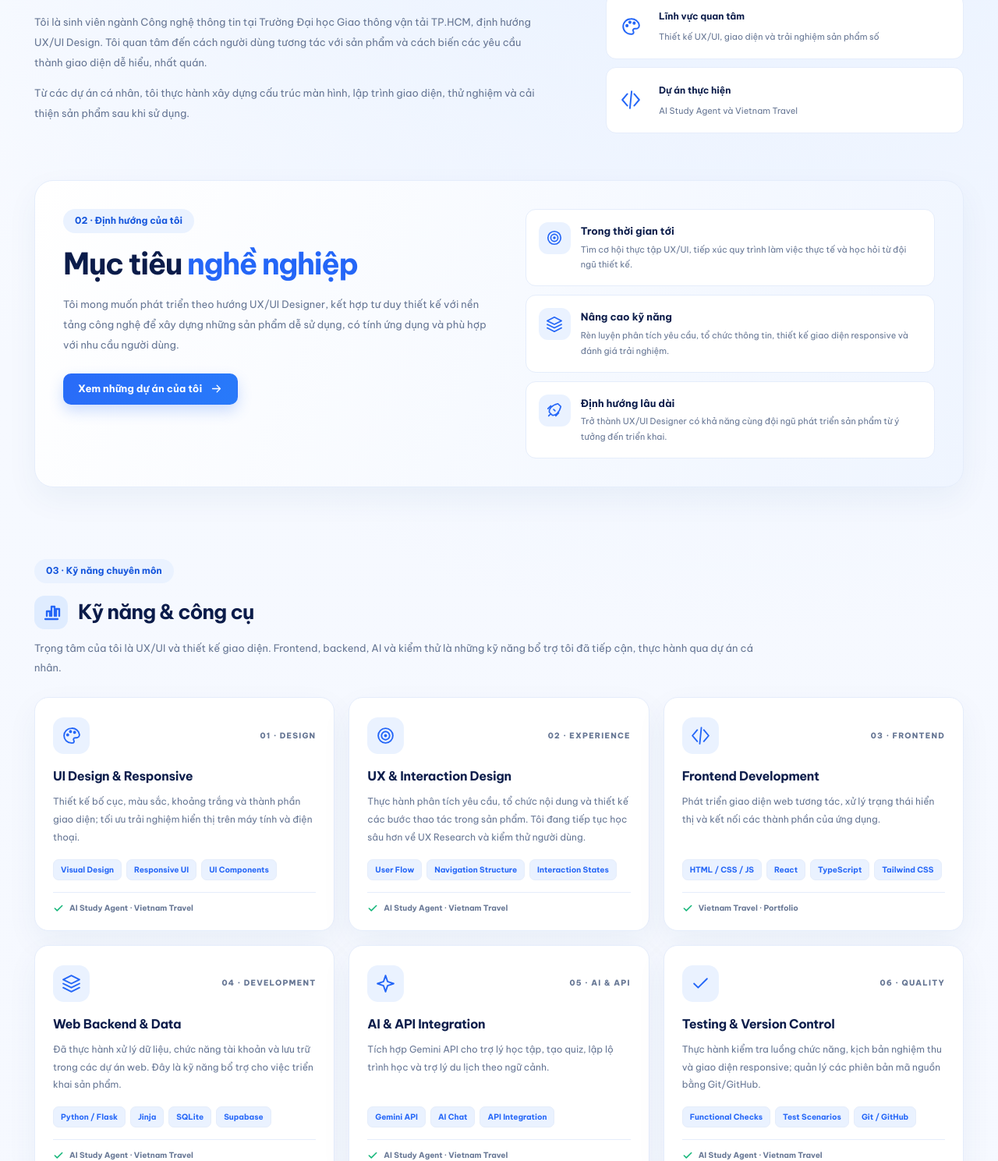
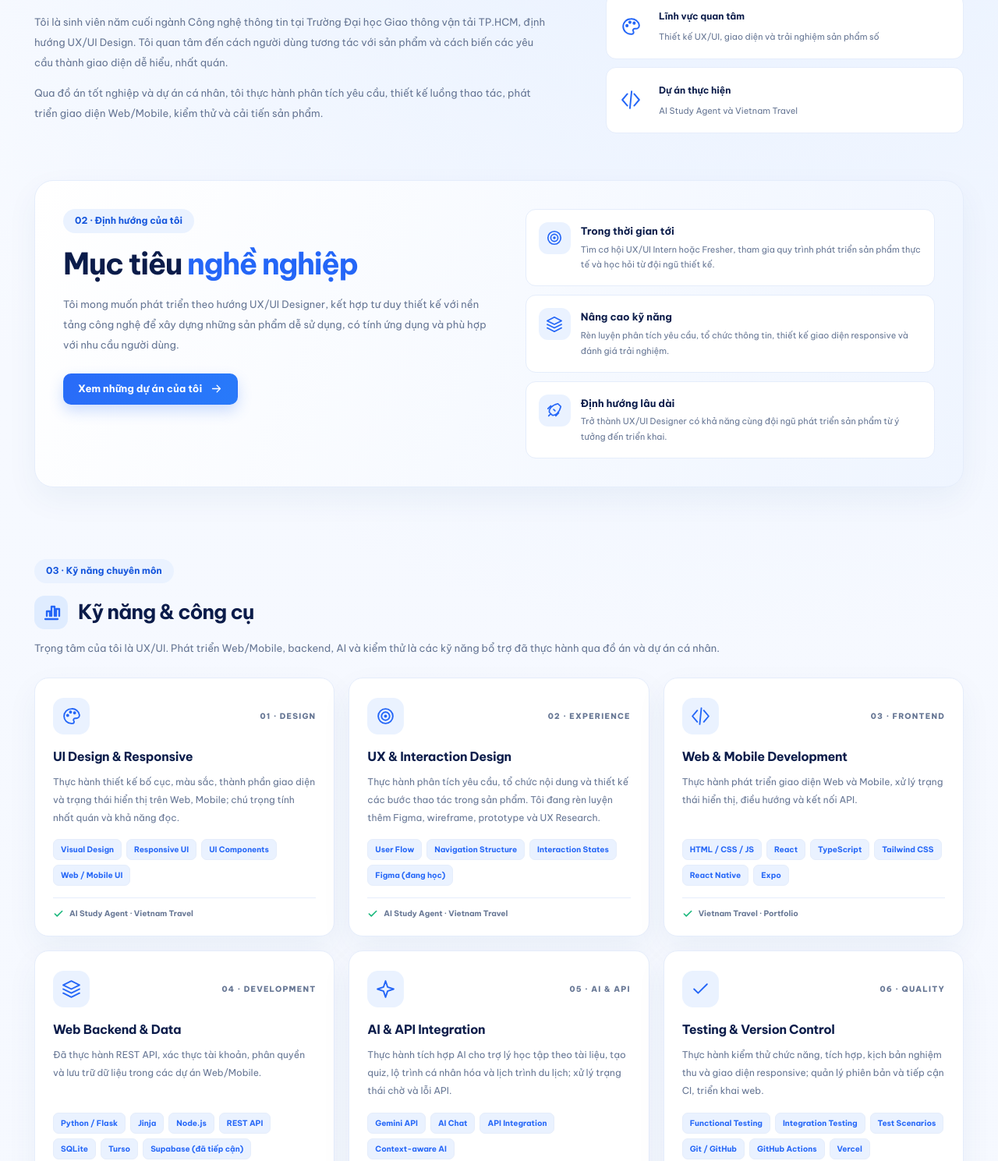
Before and after one commit to nguyencongthanh09102005-beep/CV, a plain HTML site: page index.html in a window 1280 px wide. Shown: the part 771-2260 px from the top of the page at 78% size. Drawn offline with Linux system fonts and the light colour scheme.

Commit message:
Update UX/UI portfolio and downloadable resume
* Update portfolio skills and two project case studies

* Replace downloadable resume with updated UX/UI CV

```diff
--- a/index.html
+++ b/index.html
@@ -69,8 +69,8 @@
       <div class="hero-copy reveal">
         <div class="eyebrow"><span>👋</span> Chào mừng bạn đến với portfolio của tôi!</div>
         <h1>Xin chào, tôi là<br><span>Nguyễn Công Thành</span></h1>
-        <p class="hero-role">UX/UI Designer <span>&amp;</span> Front-End Developer</p>
-        <p class="hero-desc">Tôi thiết kế và xây dựng những sản phẩm số thân thiện, dễ sử dụng, tập trung vào trải nghiệm người dùng và giá trị thực tế.</p>
+        <p class="hero-role">UX/UI Designer <span>·</span> Intern / Fresher</p>
+        <p class="hero-desc">Tôi định hướng UX/UI Design, kết hợp tư duy thiết kế, phát triển giao diện và kiểm thử để xây dựng sản phẩm số dễ sử dụng.</p>
         <div class="hero-buttons">
           <a class="btn btn-primary btn-large" href="#projects"><svg class="icon"><use href="#i-eye"/></svg> Xem Portfolio <svg class="icon"><use href="#i-arrow"/></svg></a>
           <a class="btn btn-outline btn-large" href="cv.pdf" download="Nguyen-Cong-Thanh-CV.pdf"><svg class="icon"><use href="#i-down"/></svg> Tải CV</a>
@@ -97,8 +97,8 @@
       <div class="about-grid">
         <div>
           <h2 id="about-title">Thiết kế trải nghiệm,<br><span>không chỉ là giao diện.</span></h2>
-          <p>Tôi là sinh viên ngành Công nghệ thông tin tại Trường Đại học Giao thông vận tải TP.HCM, định hướng UX/UI Design. Tôi quan tâm đến cách người dùng tương tác với sản phẩm và cách biến các yêu cầu thành giao diện dễ hiểu, nhất quán.</p>
-          <p>Từ các dự án cá nhân, tôi thực hành xây dựng cấu trúc màn hình, lập trình giao diện, thử nghiệm và cải thiện sản phẩm sau khi sử dụng.</p>
+          <p>Tôi là sinh viên năm cuối ngành Công nghệ thông tin tại Trường Đại học Giao thông vận tải TP.HCM, định hướng UX/UI Design. Tôi quan tâm đến cách người dùng tương tác với sản phẩm và cách biến các yêu cầu thành giao diện dễ hiểu, nhất quán.</p>
+          <p>Qua đồ án tốt nghiệp và dự án cá nhân, tôi thực hành phân tích yêu cầu, thiết kế luồng thao tác, phát triển giao diện Web/Mobile, kiểm thử và cải tiến sản phẩm.</p>
         </div>
         <div class="about-metrics">
           <div><svg class="icon"><use href="#i-book"/></svg><strong>Học vấn</strong><span>Công nghệ thông tin · Đại học GTVT TP.HCM</span></div>
@@ -117,7 +117,7 @@
           <a href="#projects" class="btn btn-primary">Xem những dự án của tôi <svg class="icon"><use href="#i-arrow"/></svg></a>
         </div>
         <div class="goals-cards">
-          <article><span class="goal-symbol"><svg class="icon"><use href="#i-target"/></svg></span><div><h3>Trong thời gian tới</h3><p>Tìm cơ hội thực tập UX/UI, tiếp xúc quy trình làm việc thực tế và học hỏi từ đội ngũ thiết kế.</p></div></article>
+          <article><span class="goal-symbol"><svg class="icon"><use href="#i-target"/></svg></span><div><h3>Trong thời gian tới</h3><p>Tìm cơ hội UX/UI Intern hoặc Fresher, tham gia quy trình phát triển sản phẩm thực tế và học hỏi từ đội ngũ thiết kế.</p></div></article>
           <article><span class="goal-symbol"><svg class="icon"><use href="#i-layers"/></svg></span><div><h3>Nâng cao kỹ năng</h3><p>Rèn luyện phân tích yêu cầu, tổ chức thông tin, thiết kế giao diện responsive và đánh giá trải nghiệm.</p></div></article>
           <article><span class="goal-symbol"><svg class="icon"><use href="#i-rocket"/></svg></span><div><h3>Định hướng lâu dài</h3><p>Trở thành UX/UI Designer có khả năng cùng đội ngũ phát triển sản phẩm từ ý tưởng đến triển khai.</p></div></article>
         </div>
@@ -126,48 +126,48 @@
     <section class="skills-section page-width" id="skills" aria-labelledby="skills-title">
       <div class="eyebrow skills-eyebrow">03 · Kỹ năng chuyên môn</div>
       <div class="section-title-row"><span class="section-icon"><svg class="icon"><use href="#i-chart"/></svg></span><h2 id="skills-title">Kỹ năng &amp; công cụ</h2></div>
-      <p class="section-intro">Trọng tâm của tôi là UX/UI và thiết kế giao diện. Frontend, backend, AI và kiểm thử là những kỹ năng bổ trợ tôi đã tiếp cận, thực hành qua dự án cá nhân.</p>
+      <p class="section-intro">Trọng tâm của tôi là UX/UI. Phát triển Web/Mobile, backend, AI và kiểm thử là các kỹ năng bổ trợ đã thực hành qua đồ án và dự án cá nhân.</p>
       <div class="skills-grid">
         <article class="skill-card" aria-label="UI Design và Responsive">
           <div class="skill-top"><span class="skill-card-icon"><svg class="icon"><use href="#i-palette"/></svg></span><span class="skill-category">01 · DESIGN</span></div>
           <h3>UI Design &amp; Responsive</h3>
-          <p>Thiết kế bố cục, màu sắc, khoảng trắng và thành phần giao diện; tối ưu trải nghiệm hiển thị trên máy tính và điện thoại.</p>
-          <div class="skill-tag-row"><span>Visual Design</span><span>Responsive UI</span><span>UI Components</span></div>
+          <p>Thực hành thiết kế bố cục, màu sắc, thành phần giao diện và trạng thái hiển thị trên Web, Mobile; chú trọng tính nhất quán và khả năng đọc.</p>
+          <div class="skill-tag-row"><span>Visual Design</span><span>Responsive UI</span><span>UI Components</span><span>Web / Mobile UI</span></div>
           <div class="skill-evidence"><svg class="icon"><use href="#i-check"/></svg> AI Study Agent · Vietnam Travel</div>
         </article>
         <article class="skill-card" aria-label="UX và thiết kế tương tác">
           <div class="skill-top"><span class="skill-card-icon"><svg class="icon"><use href="#i-target"/></svg></span><span class="skill-category">02 · EXPERIENCE</span></div>
           <h3>UX &amp; Interaction Design</h3>
-          <p>Thực hành phân tích yêu cầu, tổ chức nội dung và thiết kế các bước thao tác trong sản phẩm. Tôi đang tiếp tục học sâu hơn về UX Research và kiểm thử người dùng.</p>
-          <div class="skill-tag-row"><span>User Flow</span><span>Navigation Structure</span><span>Interaction States</span></div>
+          <p>Thực hành phân tích yêu cầu, tổ chức nội dung và thiết kế các bước thao tác trong sản phẩm. Tôi đang rèn luyện thêm Figma, wireframe, prototype và UX Research.</p>
+          <div class="skill-tag-row"><span>User Flow</span><span>Navigation Structure</span><span>Interaction States</span><span>Figma (đang học)</span></div>
           <div class="skill-evidence"><svg class="icon"><use href="#i-check"/></svg> AI Study Agent · Vietnam Travel</div>
         </article>
         <article class="skill-card" aria-label="Frontend Development">
           <div class="skill-top"><span class="skill-card-icon"><svg class="icon"><use href="#i-code"/></svg></span><span class="skill-category">03 · FRONTEND</span></div>
-          <h3>Frontend Development</h3>
-          <p>Phát triển giao diện web tương tác, xử lý trạng thái hiển thị và kết nối các thành phần của ứng dụng.</p>
-          <div class="skill-tag-row"><span>HTML / CSS / JS</span><span>React</span><span>TypeScript</span><span>Tailwind CSS</span></div>
+          <h3>Web &amp; Mobile Development</h3>
+          <p>Thực hành phát triển giao diện Web và Mobile, xử lý trạng thái hiển thị, điều hướng và kết nối API.</p>
+          <div class="skill-tag-row"><span>HTML / CSS / JS</span><span>React</span><span>TypeScript</span><span>Tailwind CSS</span><span>React Native</span><span>Expo</span></div>
           <div class="skill-evidence"><svg class="icon"><use href="#i-check"/></svg> Vietnam Travel · Portfolio</div>
         </article>
         <article class="skill-card" aria-label="Backend và Database">
           <div class="skill-top"><span class="skill-card-icon"><svg class="icon"><use href="#i-layers"/></svg></span><span class="skill-category">04 · DEVELOPMENT</span></div>
           <h3>Web Backend &amp; Data</h3>
-          <p>Đã thực hành xử lý dữ liệu, chức năng tài khoản và lưu trữ trong các dự án web. Đây là kỹ năng bổ trợ cho việc triển khai sản phẩm.</p>
-          <div class="skill-tag-row"><span>Python / Flask</span><span>Jinja</span><span>SQLite</span><span>Supabase</span></div>
+          <p>Đã thực hành REST API, xác thực tài khoản, phân quyền và lưu trữ dữ liệu trong các dự án Web/Mobile.</p>
+          <div class="skill-tag-row"><span>Python / Flask</span><span>Jinja</span><span>Node.js</span><span>REST API</span><span>SQLite</span><span>Turso</span><span>Supabase (đã tiếp cận)</span></div>
           <div class="skill-evidence"><svg class="icon"><use href="#i-check"/></svg> AI Study Agent · Vietnam Travel</div>
         </article>
         <article class="skill-card" aria-label="AI và API Integration">
           <div class="skill-top"><span class="skill-card-icon"><svg class="icon"><use href="#i-spark"/></svg></span><span class="skill-category">05 · AI &amp; API</span></div>
           <h3>AI &amp; API Integration</h3>
-          <p>Tích hợp Gemini API cho trợ lý học tập, tạo quiz, lập lộ trình học và trợ lý du lịch theo ngữ cảnh.</p>
-          <div class="skill-tag-row"><span>Gemini API</span><span>AI Chat</span><span>API Integration</span></div>
+          <p>Thực hành tích hợp AI cho trợ lý học tập theo tài liệu, tạo quiz, lộ trình cá nhân hóa và lịch trình du lịch; xử lý trạng thái chờ và lỗi API.</p>
+          <div class="skill-tag-row"><span>Gemini API</span><span>AI Chat</span><span>API Integration</span><span>Context-aware AI</span></div>
           <div class="skill-evidence"><svg class="icon"><use href="#i-check"/></svg> AI Study Agent · Vietnam Travel</div>
         </article>
         <article class="skill-card" aria-label="Kiểm thử và quản lý phiên bản">
           <div class="skill-top"><span class="skill-card-icon"><svg class="icon"><use href="#i-check"/></svg></span><span class="skill-category">06 · QUALITY</span></div>
           <h3>Testing &amp; Version Control</h3>
-          <p>Thực hành kiểm tra luồng chức năng, kịch bản nghiệm thu và giao diện responsive; quản lý các phiên bản mã nguồn bằng Git/GitHub.</p>
-          <div class="skill-tag-row"><span>Functional Checks</span><span>Test Scenarios</span><span>Git / GitHub</span></div>
+          <p>Thực hành kiểm thử chức năng, tích hợp, kịch bản nghiệm thu và giao diện responsive; quản lý phiên bản và tiếp cận CI, triển khai web.</p>
+          <div class="skill-tag-row"><span>Functional Testing</span><span>Integration Testing</span><span>Test Scenarios</span><span>Git / GitHub</span><span>GitHub Actions</span><span>Vercel</span></div>
           <div class="skill-evidence"><svg class="icon"><use href="#i-check"/></svg> AI Study Agent · Vietnam Travel</div>
         </article>
 
@@ -218,8 +218,8 @@
             </div>
             <div class="feature-card-body">
               <div class="card-title-row"><span class="card-icon"><svg class="icon"><use href="#i-spark"/></svg></span><h3>AI Study Agent</h3></div>
-              <div class="tags"><span>UX/UI Design</span><span>Web Application</span><span>AI Learning</span></div>
-              <p>Nền tảng hỗ trợ sinh viên học tập thông minh: quản lý môn học, tài liệu, quiz, kế hoạch học và chat AI.</p>
+              <div class="tags"><span>UX/UI Design</span><span>Web / Mobile</span><span>AI Learning</span></div>
+              <p>Đồ án tốt nghiệp Web/Mobile hỗ trợ học tập theo đề cương, lộ trình cá nhân hóa, quiz, theo dõi tiến độ và trợ lý AI.</p>
               <div class="card-actions"><a class="btn btn-primary" href="#ai-case">Xem case study <svg class="icon"><use href="#i-arrow"/></svg></a><a class="btn btn-outline" href="https://github.com/nguyencongthanh09102005-beep/AI-Study-Agent" target="_blank" rel="noopener noreferrer" title="Mở mã nguồn dự án AI Study Agent trên GitHub"><svg class="icon"><use href="#i-github"/></svg> GitHub</a><a class="btn btn-outline" href="https://ai-study-agent-alpha.vercel.app/" target="_blank" rel="noopener noreferrer" title="Bản xem thử trên Vercel: dữ liệu chỉ lưu tạm, không tải tài liệu riêng"><svg class="icon"><use href="#i-monitor"/></svg> Xem website</a></div>
             </div>
           </article>
@@ -232,8 +232,8 @@
             </div>
             <div class="feature-card-body">
               <div class="card-title-row"><span class="card-icon travel-icon"><svg class="icon"><use href="#i-map"/></svg></span><h3>Vietnam Travel</h3></div>
-              <div class="tags"><span>UX/UI Design</span><span>HTML / CSS</span><span>JavaScript</span></div>
-              <p>Website khám phá du lịch Việt Nam với giao diện trực quan, khả năng hiển thị trên nhiều thiết bị và bản đồ tương tác.</p>
+              <div class="tags"><span>UX/UI Design</span><span>React / TypeScript</span><span>AI &amp; Maps</span></div>
+              <p>Website khám phá Việt Nam với bản đồ tương tác, AI lập lịch trình theo ngân sách và sở thích, hỗ trợ lưu và chỉnh sửa hành trình.</p>
               <div class="card-actions"><a class="btn btn-primary" href="#travel-case">Xem dự án <svg class="icon"><use href="#i-arrow"/></svg></a><a class="btn btn-outline" href="https://vietnamtravel-nine.vercel.app/" target="_blank" rel="noopener noreferrer">Demo <svg class="icon"><use href="#i-arrow-up"/></svg></a></div>
             </div>
           </article>
@@ -256,17 +256,17 @@
               <div class="project-visual study-art case-hero-art"><div class="screen laptop-screen"><div class="screen-top"><span class="screen-brand">◆ StudyAgent</span><span>⌕ &nbsp; ◌ &nbsp; ●</span></div><div class="screen-body"><div class="mini-sidebar"><i></i><i></i><i></i><i></i><i></i><i></i></div><div class="mini-content"><strong>Chào mừng trở lại!</strong><span class="mini-subtitle">Hôm nay bạn muốn học gì?</span><div class="mini-stats"><span>◉ <b>04</b></span><span>▣ <b>12</b></span><span>▦ <b>08</b></span></div><div class="mini-panels"><div class="mini-chart"><div class="mini-wave"></div></div><div class="mini-calendar">● ● · ●<br>· ● ● ·<br>● · ● ●</div></div><div class="mini-lines"><i></i><i></i><i></i></div></div></div></div><div class="laptop-base"></div><div class="phone-preview study-phone"><span class="phone-notch"></span><strong>Study Agent</strong><span class="phone-blue"></span><span class="phone-box"></span><span class="phone-box"></span><span class="phone-chart"></span></div></div>
               <div class="thumbnail-row"><div class="mini-shot shot-dashboard"><svg class="icon"><use href="#i-chart"/></svg><span>Dashboard</span></div><div class="mini-shot shot-study"><svg class="icon"><use href="#i-book"/></svg><span>Quản lý môn học</span></div><div class="mini-shot shot-chat"><svg class="icon"><use href="#i-message"/></svg><span>Chat AI</span></div></div>
             </div>
-            <div class="case-body"><h3>AI Study Agent</h3><div class="tags"><span>UX/UI Design</span><span>Web Application</span><span>Đồ án cá nhân</span></div><p>Nền tảng hỗ trợ sinh viên học tập với tính năng quản lý môn học, tài liệu, quiz, kế hoạch học và trợ lý AI theo định hướng cá nhân hóa.</p>
-              <div class="case-facts"><div><h4><svg class="icon"><use href="#i-target"/></svg> Bài toán</h4><p>Thông tin môn học, tài liệu và lịch ôn tập có thể phân tán, khó theo dõi.</p></div><div><h4><svg class="icon"><use href="#i-spark"/></svg> Giải pháp</h4><p>Tập trung các hoạt động học vào một không gian thống nhất, dễ truy cập.</p></div><div><h4><svg class="icon"><use href="#i-code"/></svg> Công nghệ</h4><p>Flask, Jinja, HTML/CSS, JavaScript, Chart.js.</p></div><div><h4><svg class="icon"><use href="#i-user"/></svg> Vai trò</h4><p>Thiết kế giao diện và phát triển ứng dụng trong đồ án cá nhân.</p></div></div>
+            <div class="case-body"><h3>AI Study Agent</h3><div class="tags"><span>UX/UI Design</span><span>Web / Mobile</span><span>Đồ án tốt nghiệp</span></div><p>Hệ thống trợ lý học tập đa nền tảng gồm Web sinh viên, ứng dụng Mobile và trang quản trị. Hỗ trợ lộ trình theo đề cương, quiz theo buổi, theo dõi điểm yếu, tiến độ và chuẩn đầu ra CLO.</p>
+              <div class="case-facts"><div><h4><svg class="icon"><use href="#i-target"/></svg> Bài toán</h4><p>Tài liệu, lịch học và tiến độ ôn tập phân tán; sinh viên khó xác định nội dung cần học và mức độ đạt chuẩn đầu ra.</p></div><div><h4><svg class="icon"><use href="#i-spark"/></svg> Giải pháp</h4><p>Tổ chức luồng học theo môn, chương và buổi; tích hợp quiz, trợ lý AI theo học liệu và theo dõi tiến độ trong một không gian thống nhất.</p></div><div><h4><svg class="icon"><use href="#i-code"/></svg> Công nghệ</h4><p>Flask, Jinja, JavaScript, Chart.js, SQLite, React Native / Expo và Gemini API.</p></div><div><h4><svg class="icon"><use href="#i-user"/></svg> Vai trò</h4><p>Phân tích yêu cầu, thiết kế giao diện Web/Mobile/Admin, phát triển chức năng và thực hành kiểm thử luồng học, phân quyền, xử lý lỗi AI.</p></div></div>
               <div class="case-footer"><a href="https://github.com/nguyencongthanh09102005-beep/AI-Study-Agent" target="_blank" rel="noopener noreferrer" class="btn btn-outline" title="Mở mã nguồn dự án AI Study Agent trên GitHub"><svg class="icon"><use href="#i-github"/></svg> GitHub</a><a class="btn btn-outline" href="https://ai-study-agent-alpha.vercel.app/" target="_blank" rel="noopener noreferrer" title="Bản xem thử trên Vercel: dữ liệu chỉ lưu tạm, không tải tài liệu riêng"><svg class="icon"><use href="#i-monitor"/></svg> Xem website</a><span class="work-note">Demo Vercel lưu dữ liệu tạm · Không tải tài liệu cá nhân</span></div>
             </div>
           </article>
-          <article class="case-card" id="travel-case" data-categories="ux frontend">
+          <article class="case-card" id="travel-case" data-categories="ux web frontend">
             <div class="case-visual"><div class="project-visual travel-art case-hero-art"><div class="travel-backdrop"></div><div class="screen travel-laptop"><div class="travel-screen-top"><span>🌏 Vietnam Travel</span><span>Khám phá &nbsp; Địa điểm</span></div><div class="travel-screen-hero"><strong>Khám phá<br>Việt Nam tuyệt đẹp</strong><div class="travel-search">Bạn muốn đi đâu? <span>⌕</span></div></div><div class="travel-gallery"><span></span><span></span><span></span></div></div><div class="laptop-base"></div><div class="phone-preview travel-phone"><span class="phone-notch"></span><div class="travel-mobile-photo"></div><strong>Khám phá Việt Nam</strong><span class="phone-box"></span><span class="phone-box"></span></div></div>
               <div class="thumbnail-row"><div class="mini-shot travel-shot"><svg class="icon"><use href="#i-map"/></svg><span>Khám phá địa điểm</span></div><div class="mini-shot travel-shot"><svg class="icon"><use href="#i-grid"/></svg><span>Danh sách điểm đến</span></div><div class="mini-shot travel-shot"><svg class="icon"><use href="#i-mobile"/></svg><span>Responsive</span></div></div>
             </div>
-            <div class="case-body"><h3>Vietnam Travel</h3><div class="tags"><span>UX/UI Design</span><span>HTML / CSS</span><span>JavaScript</span></div><p>Website khám phá du lịch Việt Nam với giao diện hiện đại, responsive và trải nghiệm khám phá địa điểm, bản đồ tương tác.</p>
-              <div class="case-facts"><div><h4><svg class="icon"><use href="#i-target"/></svg> Mục tiêu</h4><p>Giúp người dùng tìm hiểu các địa điểm du lịch Việt Nam thuận tiện hơn.</p></div><div><h4><svg class="icon"><use href="#i-spark"/></svg> Điểm nổi bật</h4><p>Trang khám phá địa điểm kết hợp giao diện trực quan và bản đồ tương tác.</p></div><div><h4><svg class="icon"><use href="#i-mobile"/></svg> Thiết bị</h4><p>Bố cục thích ứng trên nhiều kích thước màn hình.</p></div><div><h4><svg class="icon"><use href="#i-code"/></svg> Vai trò</h4><p>Thiết kế và phát triển giao diện website.</p></div></div>
+            <div class="case-body"><h3>Vietnam Travel</h3><div class="tags"><span>UX/UI Design</span><span>React / TypeScript</span><span>AI &amp; Maps</span></div><p>Website khám phá tỉnh thành, lịch sử, ẩm thực và địa điểm Việt Nam, kết hợp bản đồ tương tác, trợ lý AI và lập lịch trình cá nhân hóa.</p>
+              <div class="case-facts"><div><h4><svg class="icon"><use href="#i-target"/></svg> Mục tiêu</h4><p>Giúp người dùng khám phá điểm đến và xây dựng hành trình phù hợp với thời gian, ngân sách, số người và sở thích.</p></div><div><h4><svg class="icon"><use href="#i-spark"/></svg> Điểm nổi bật</h4><p>AI lập lịch trình theo ngày; chỉnh sửa, lưu hành trình, hiển thị điểm đến tìm được trên OpenStreetMap và mở chỉ đường Google Maps.</p></div><div><h4><svg class="icon"><use href="#i-mobile"/></svg> Công nghệ</h4><p>React, TypeScript, Tailwind CSS, Node.js, SQLite, Turso và OpenStreetMap.</p></div><div><h4><svg class="icon"><use href="#i-code"/></svg> Vai trò</h4><p>Thiết kế trải nghiệm khám phá và lập lịch trình, phát triển giao diện responsive, tích hợp API và thực hành kiểm thử chức năng.</p></div></div>
               <div class="case-footer"><a href="https://vietnamtravel-nine.vercel.app/" target="_blank" rel="noopener noreferrer" class="btn btn-primary">Xem website <svg class="icon"><use href="#i-arrow-up"/></svg></a><a href="https://github.com/nguyencongthanh09102005-beep/vietnamtravel" target="_blank" rel="noopener noreferrer" class="btn btn-outline"><svg class="icon"><use href="#i-github"/></svg> GitHub</a></div>
             </div>
           </article>
@@ -276,7 +276,7 @@
       </div>
     </section>
 
-    <section class="contact-section page-width" id="contact"><div class="contact-glow"></div><div class="eyebrow">05 · Liên hệ / Hợp tác</div><h2>Bạn đang có một <span>ý tưởng?</span></h2><p>Tôi sẵn sàng trao đổi về cơ hội thực tập, thiết kế UX/UI và những dự án sản phẩm số.</p><div class="contact-buttons"><a class="btn btn-white btn-large" href="mailto:nguyencongthanh09102005@gmail.com"><svg class="icon"><use href="#i-mail"/></svg> Gửi email cho tôi <svg class="icon"><use href="#i-arrow-up"/></svg></a><a class="btn btn-glass btn-large" href="https://github.com/nguyencongthanh09102005-beep" target="_blank" rel="noopener noreferrer"><svg class="icon"><use href="#i-github"/></svg> GitHub</a></div></section>
+    <section class="contact-section page-width" id="contact"><div class="contact-glow"></div><div class="eyebrow">05 · Liên hệ / Hợp tác</div><h2>Bạn đang có một <span>ý tưởng?</span></h2><p>Tôi sẵn sàng trao đổi về cơ hội UX/UI Intern, Fresher và những dự án sản phẩm số.</p><div class="contact-buttons"><a class="btn btn-white btn-large" href="mailto:nguyencongthanh09102005@gmail.com"><svg class="icon"><use href="#i-mail"/></svg> Gửi email cho tôi <svg class="icon"><use href="#i-arrow-up"/></svg></a><a class="btn btn-glass btn-large" href="https://github.com/nguyencongthanh09102005-beep" target="_blank" rel="noopener noreferrer"><svg class="icon"><use href="#i-github"/></svg> GitHub</a></div></section>
   </main>
   <footer class="site-footer page-width"><span>© <span id="copyrightYear">2026</span> Nguyễn Công Thành. Made with care.</span><a href="#top">Lên đầu trang ↑</a></footer>
   <button class="back-to-top" id="backToTop" type="button" aria-label="Lên đầu trang">↑</button>
```
Also changed, not shown: 1 other file.
